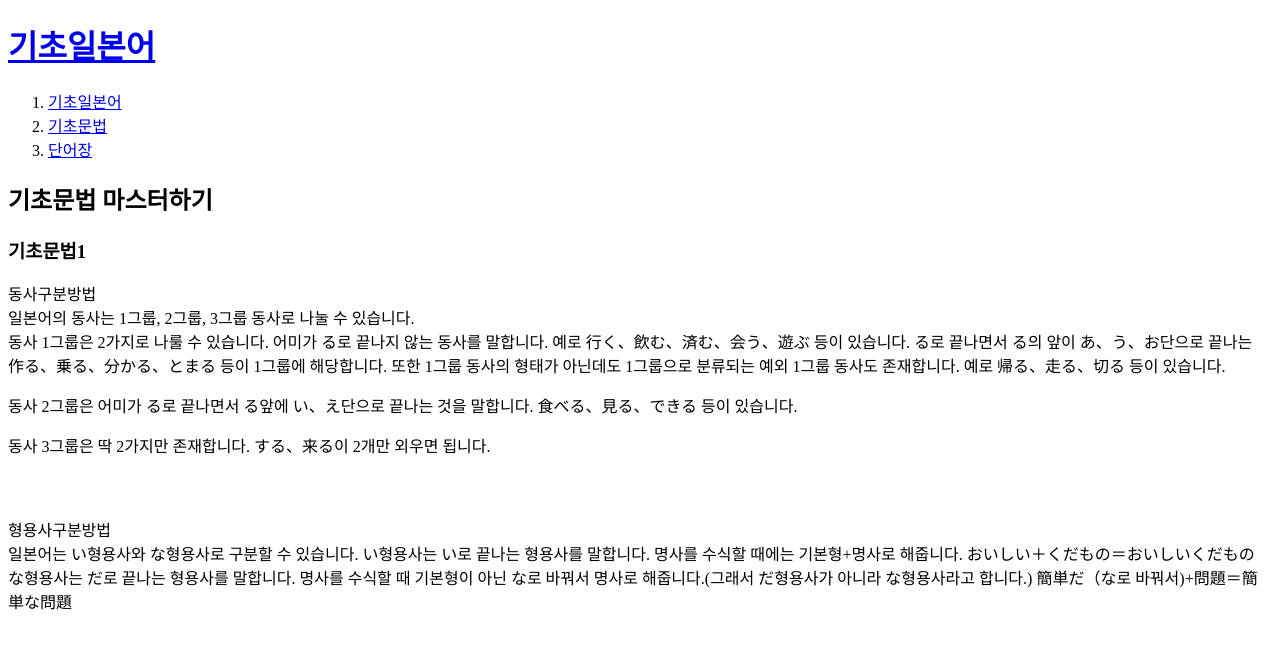
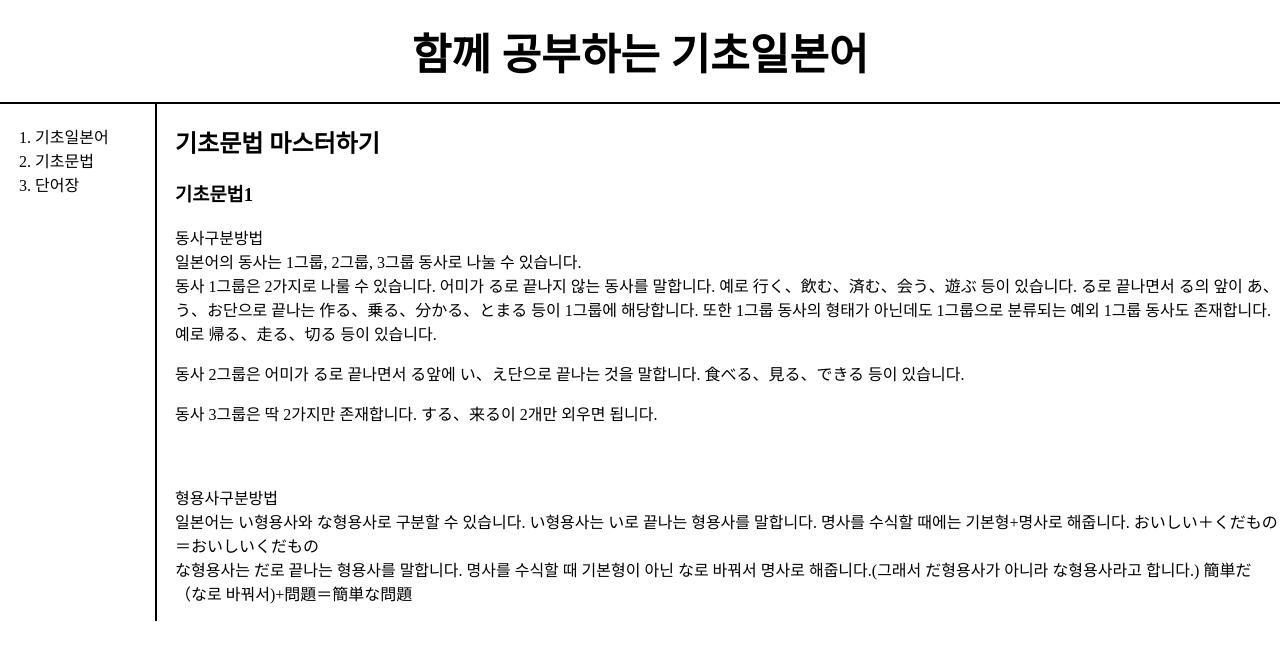
Before and after one commit to subeen0210/master-japanese, a plain HTML site: page 2.html in a window 1280 px wide. Drawn offline with Linux system fonts and the light colour scheme.

Commit message:
second file

```diff
--- a/2.html
+++ b/2.html
@@ -3,14 +3,17 @@
 <head>
   <title>기초일본어</title>
   <meta charset="utf-8">
+  <link rel="stylesheet" href="style.css">
 </head>
 <boby>
-<h1><a href="index.html">기초일본어</a></h1>
+<h1><a href="index.html">함께 공부하는 기초일본어</a></h1>
+<div id="grid">
   <ol>
     <li><a href="1.html">기초일본어</a></li>
-    <li><a href="2.html">기초문법</a></li>
+    <li><a href="2.html" class="saw" id="active">기초문법</a></li>
     <li><a href="3.html">단어장</a></li>
   </ol>
+  <div id="article">
   <h2>기초문법 마스터하기</h2>
   <p><h3>기초문법1</h3></p>
   <p>동사구분방법<br>일본어의 동사는 1그룹, 2그룹, 3그룹 동사로 나눌 수 있습니다.<br>
@@ -20,5 +23,7 @@
   <p style="margin-top:60px;">형용사구분방법<br>
     일본어는 い형용사와 な형용사로 구분할 수 있습니다. い형용사는 い로 끝나는 형용사를 말합니다. 명사를 수식할 때에는 기본형+명사로 해줍니다. おいしい＋くだもの＝おいしいくだもの<br>
     な형용사는 だ로 끝나는 형용사를 말합니다. 명사를 수식할 때 기본형이 아닌 な로 바꿔서 명사로 해줍니다.(그래서 だ형용사가 아니라 な형용사라고 합니다.) 簡単だ（な로 바꿔서)+問題＝簡単な問題</p>
+</div>
+</div>
 </boby>
 </html>
--- /dev/null
+++ b/style.css
@@ -0,0 +1,41 @@
+body {
+  margin:0;
+}
+a {
+  color:black;
+  text-decoration: none;
+}
+h1 {
+  font-size:43px;
+  text-align: center;
+  border-bottom:2px solid black;
+  margin:0;
+  padding:20px;
+}
+ol {
+  border-right:2px solid black;
+  width:100px;
+  margin:0;
+  padding:20px;
+}
+#grid{
+  display: grid;
+  grid-template-columns: 150px 1fr;
+}
+#grid ol{
+  padding-left:35px;
+}
+#grid #article{
+  padding-left:25px;
+}
+@media(max-width:800px){
+  #grid{
+    display: block;
+  }
+  ol{
+    border-right:none;
+  }
+  h1{
+    border-bottom:none;
+  }
+}
```
Also changed, not shown: 1.html (+6 -1 lines), 3.html (+7 -2 lines), index.html (+6 -1 lines).
